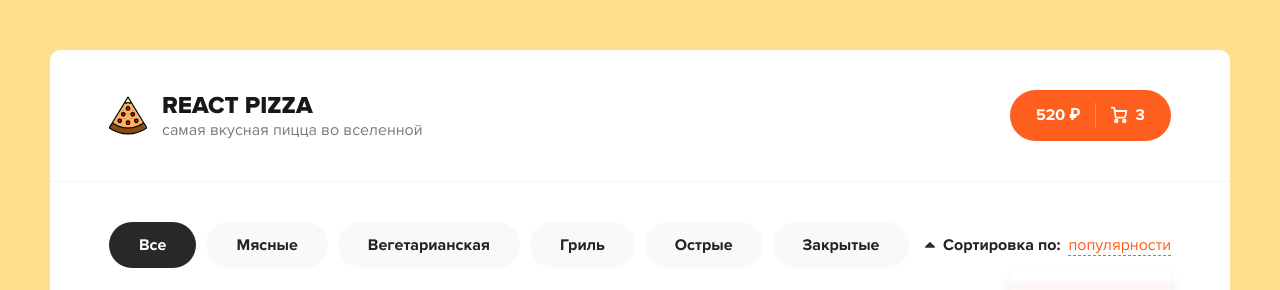
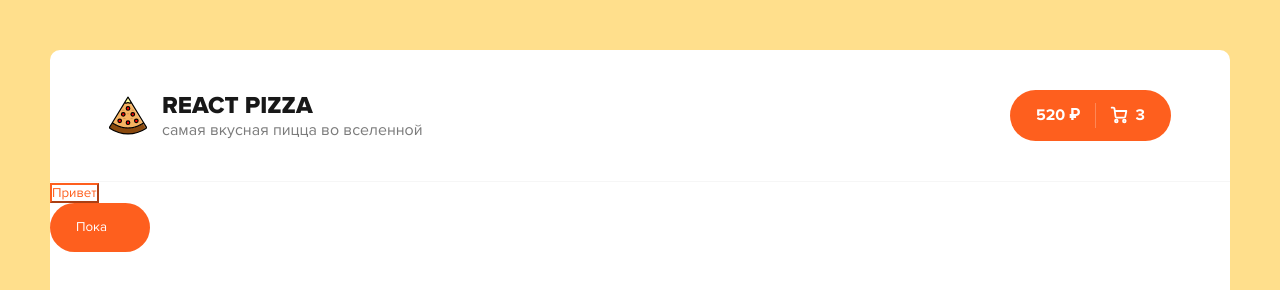
Before and after one commit to pwsd-dev/react-pizza, a React app: page / in a window 1280 px wide. Shown: the top 290 px of the page. Built offline with nearby package versions, Linux system fonts and the light colour scheme.

Commit message:
add some changes

```diff
--- a/src/App.js
+++ b/src/App.js
@@ -2,6 +2,7 @@ import React from "react";
 import ReactDOM from "react-dom";
 import "./scss/app.scss";
 import Header from "./Header";
+import Button from "./Button";
 
 console.log();
 
@@ -10,6 +11,8 @@ function App() {
     <div>
       <div className="wrapper">
         <Header />
+        <Button text="Привет" outline />
+        <Button text="Пока" />
         <div className="content">
           <div className="container">
             <div className="content__top">
--- /dev/null
+++ b/src/Button.jsx
@@ -0,0 +1,26 @@
+import React from "react";
+
+class Button extends React.Component {
+  componentDidMount() {
+    console.log("Кнопка смонтировалась");
+  }
+
+  componentDidUpdate() {
+    console.log("Кнопка перемонтировалась");
+  }
+
+  render() {
+    console.log(this.props.outline);
+    return (
+      <button
+        className={
+          this.props.outline ? "button--outline" : "button button--cart"
+        }
+      >
+        {this.props.text}
+      </button>
+    );
+  }
+}
+
+export default Button;
```
